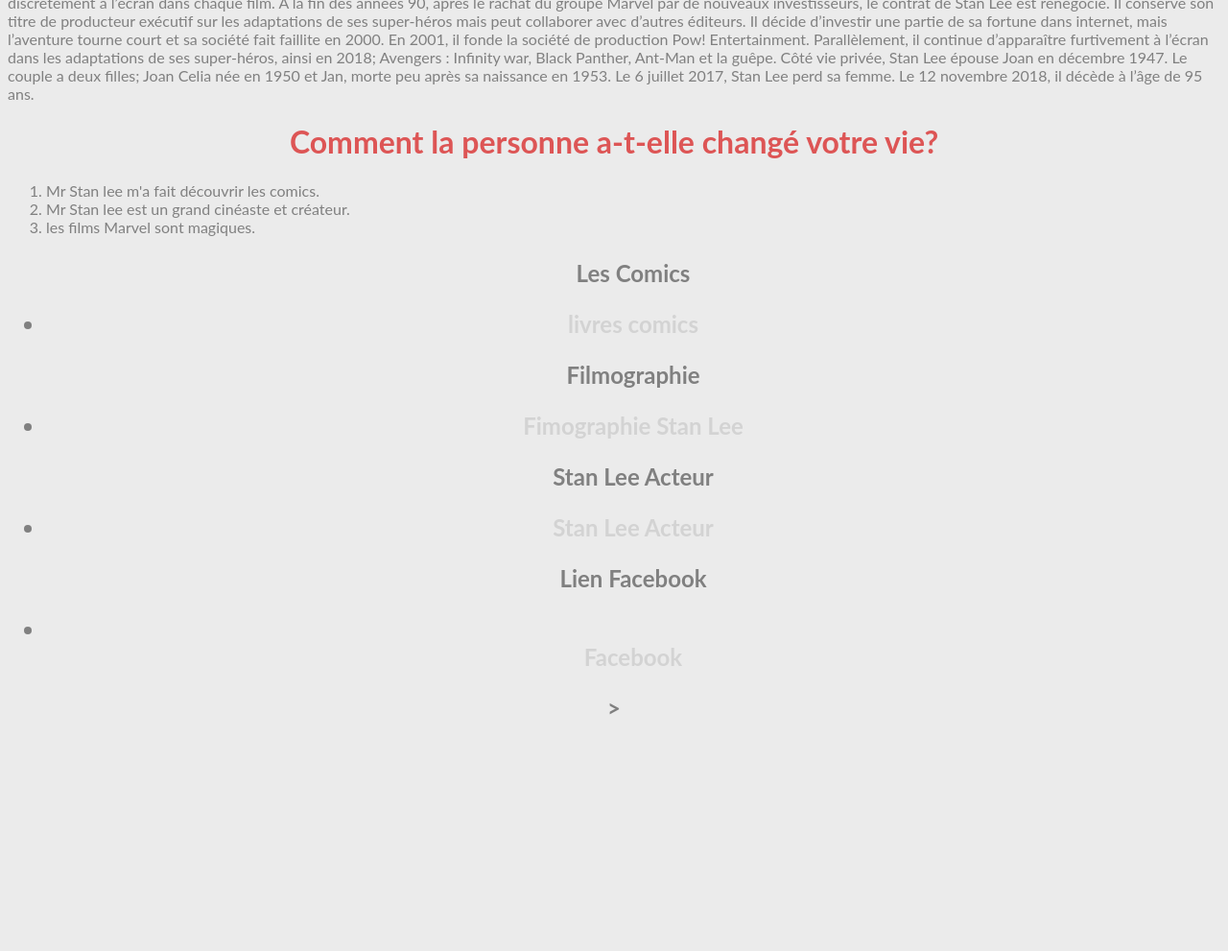
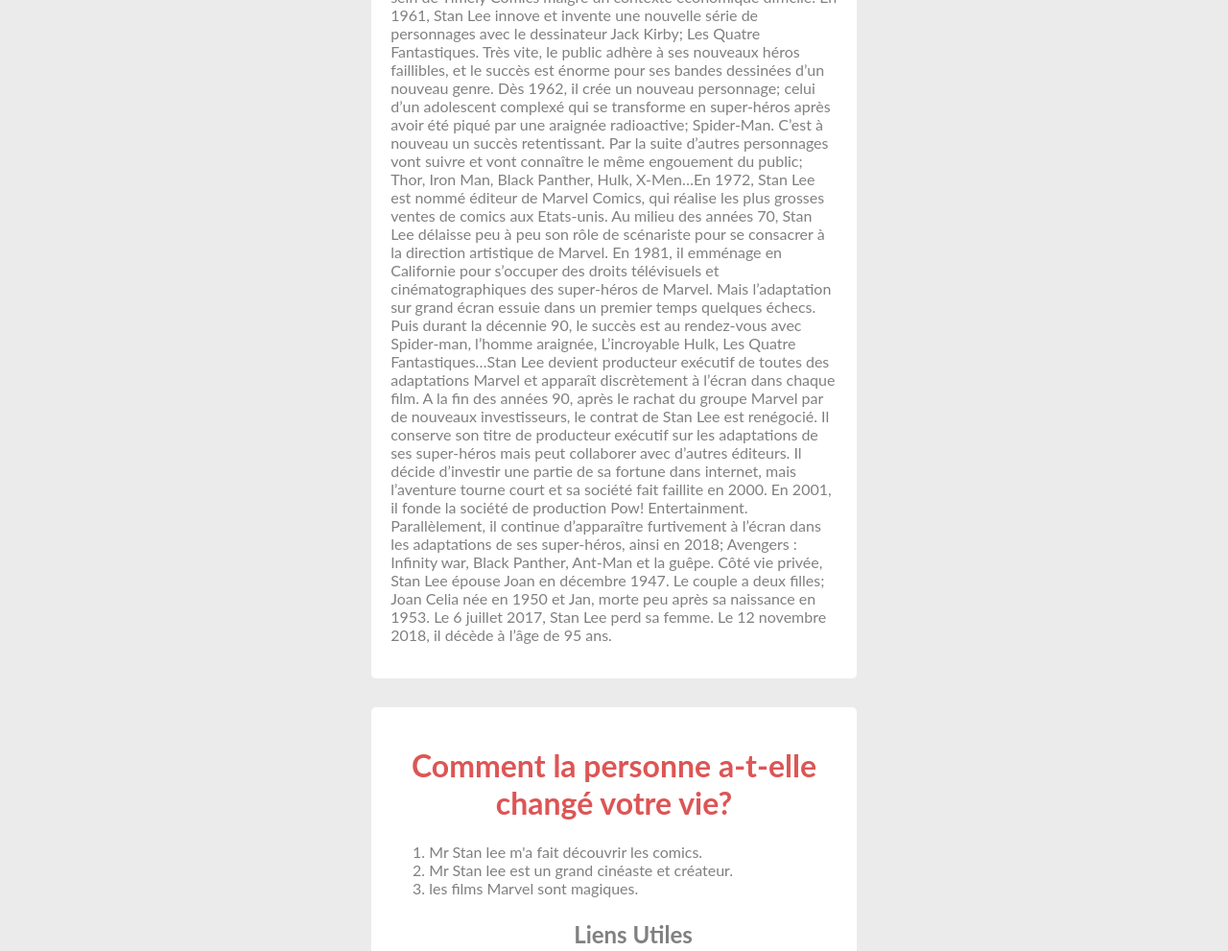
Before and after one commit to Ibrahim-sho/Tribute, a plain HTML site: page Olivier.html in a window 1280 px wide. Shown: the part 720-1711 px from the top of the page at 96% size. Before the commit the page ends 1492 px from the top, so only its background shows below. Drawn offline with Linux system fonts and the light colour scheme.

Commit message:
stan lee

```diff
--- a/Olivier.html
+++ b/Olivier.html
@@ -7,8 +7,8 @@
     <link rel="stylesheet" type="text/css" href="style.css">
 </head>
 <body>
-    <div class="Stan_Lee">
-        <img src="images/Olivier/Stan-Lee.jpg" alt="Stan_lee">
+    <div class="box">
+        <img class="profil" src="images/Olivier/Stan-Lee.jpg" alt="Stan_lee">
 
         <h1>Biographie Stan Lee</h1>
         <p>Métier : Ecrivain
@@ -29,7 +29,7 @@
 
             Côté vie privée, Stan Lee épouse Joan en décembre 1947. Le couple a deux filles; Joan Celia née en 1950 et Jan, morte peu après sa naissance en 1953. Le 6 juillet 2017, Stan Lee perd sa femme. Le 12 novembre 2018, il décède à l’âge de 95 ans.</p>
     </div>
-    <div>
+    <div class="box">
         <h1>Comment la personne a-t-elle changé votre vie?</h1>
         <p>
             <ol>
@@ -40,13 +40,10 @@
         </p>
         <h2 class="lien">
             <ul>
-        <p>Les Comics</p>
+        <p>Liens Utiles</p>
                 <li><a href="https://www.marvel.com/comics/discover/546/stan-lee ">livres comics</a></li>
-        <p>Filmographie</p>
                 <li><a href="https://blog.comic-con-paris.com/stan-lee-biographie-filmographie/ ">Fimographie Stan Lee</a></li>
-        <p>Stan Lee Acteur</p>
                 <li><a href="https://www.telerama.fr/cinema/pourquoi-stan-lee-apparaissaient-en-cameo-dans-les-films-marvel,n5892346.php">Stan Lee Acteur</a></li>
-        <p>Lien Facebook</p>
-                <li><a href="https://www.facebook.com/therealstanlee"><br>Facebook</a></li>
+                <li><a href="https://www.facebook.com/therealstanlee">Facebook Stan Lee</a></li>
             </ul>>
     </div>
```
